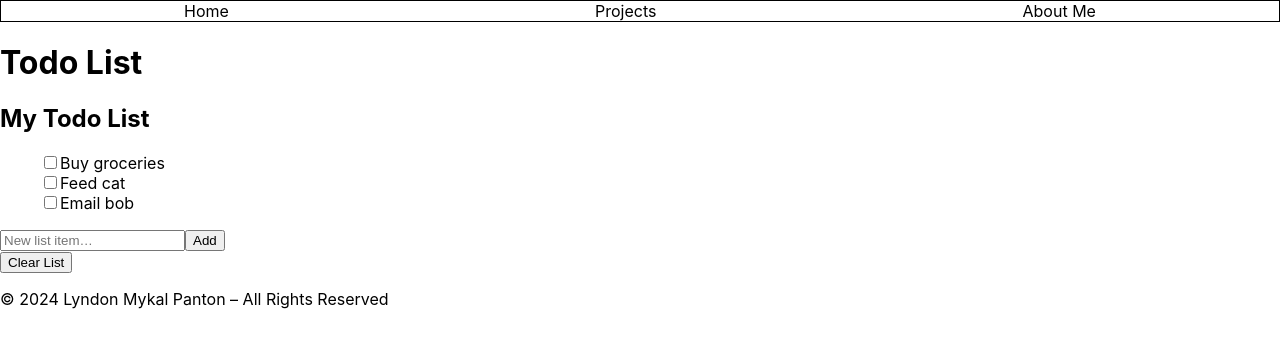
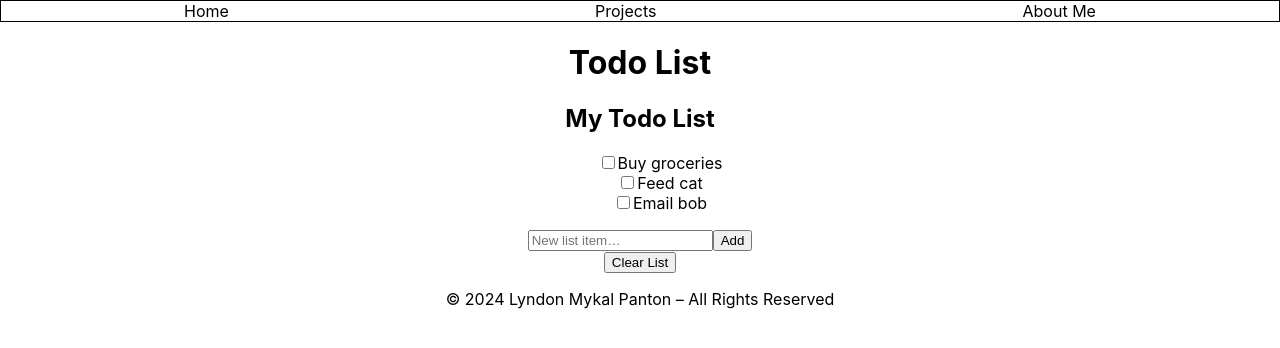
Before and after one commit to lyndonpanton/todo-list, a React (Create React App) app in the folder web-react/: page / in a window 1280 px wide. Shown: the top 348 px of the page. Built offline with nearby package versions, Linux system fonts and the light colour scheme.

Commit message:
Center application content

```diff
--- a/web-react/src/App.css
+++ b/web-react/src/App.css
@@ -52,7 +52,7 @@ body, html {
     text-align: initial;
 }
 
-.nav-main-item {
+.nav-primary-list-item {
     list-style-type: none;
     text-align: center
 }
@@ -65,7 +65,19 @@ body, html {
     text-decoration: line-through;
 }
 
-#nav-main {
+#footer-primary {
+    text-align: center;
+}
+
+#header-primary {
+    text-align: center;
+}
+
+#main-primary {
+    text-align: center;
+}
+
+#nav-primary-list {
     display: flex;
     flex-direction: row;
     justify-content: space-around;
--- a/web-react/src/Footer.js
+++ b/web-react/src/Footer.js
@@ -1,6 +1,6 @@
 function Footer() {
     return (
-        <footer>
+        <footer id={"footer-primary"}>
             <p>&copy; 2024 Lyndon Mykal Panton – All Rights Reserved</p>
         </footer>
     )
--- a/web-react/src/Header.js
+++ b/web-react/src/Header.js
@@ -1,6 +1,6 @@
 function Header() {
     return (
-        <header>
+        <header id={"header-primary"}>
             <Navigation>
 
             </Navigation>
@@ -13,10 +13,10 @@ function Header() {
 function Navigation() {
     return (
         <nav>
-            <ul id={"nav-main"}>
-                <li className={"nav-main-item"}>Home</li>
-                <li className={"nav-main-item"}>Projects</li>
-                <li className={"nav-main-item"}>About Me</li>
+            <ul id={"nav-primary-list"}>
+                <li className={"nav-primary-list-item"}>Home</li>
+                <li className={"nav-primary-list-item"}>Projects</li>
+                <li className={"nav-primary-list-item"}>About Me</li>
             </ul>
         </nav>
     )
--- a/web-react/src/Main.js
+++ b/web-react/src/Main.js
@@ -69,7 +69,7 @@ function Edit({ stateChanger }) {
 
 function Main() {
     return (
-        <main>
+        <main id={"main-primary"}>
             <TodoList />
         </main>
     );
```
